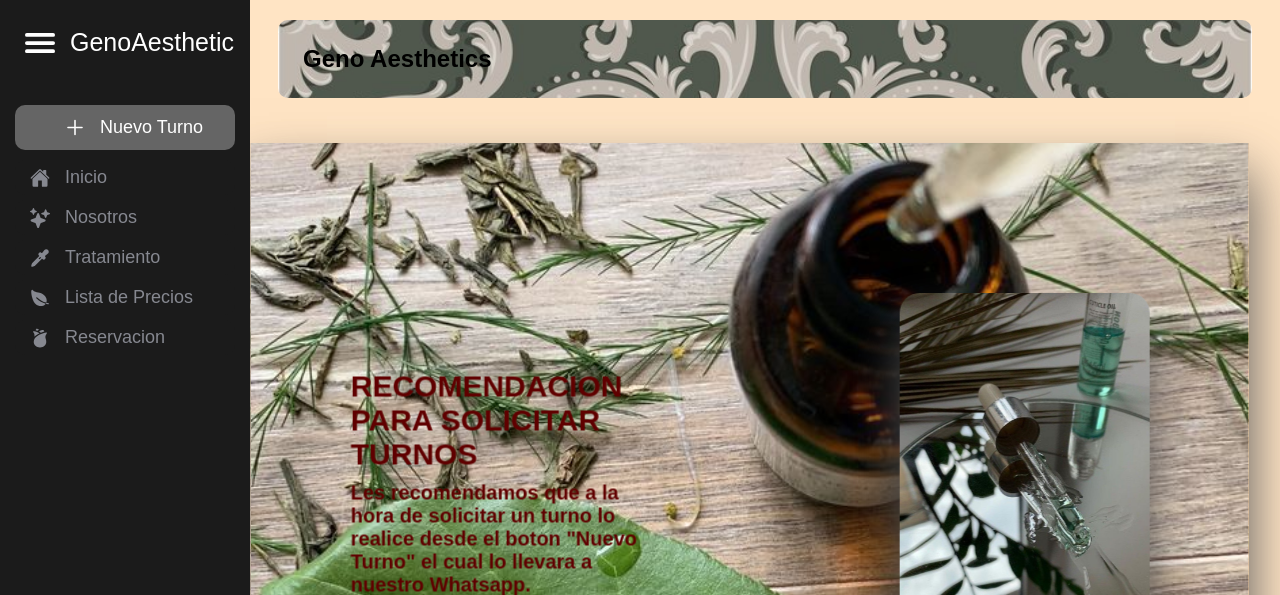
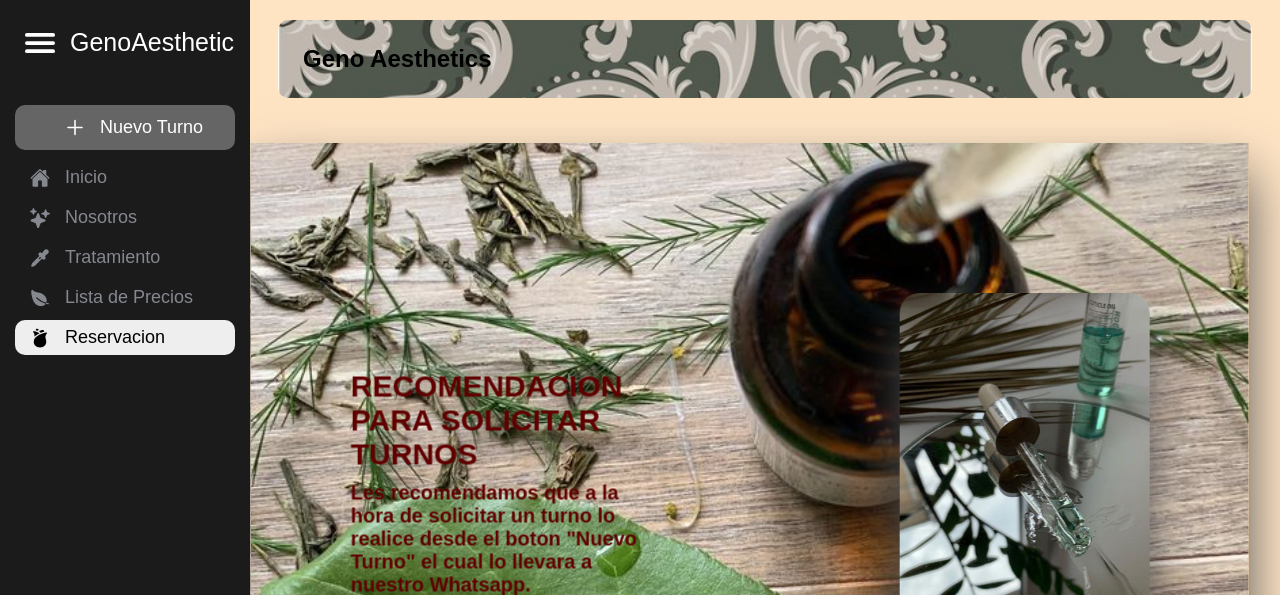
Before and after one commit to Pablo704/-Proyecto-Final, a plain HTML site: page html/reservacion.html in a window 1280 px wide. Shown: the top 595 px of the page. Drawn offline with nearby package versions, Linux system fonts and the light colour scheme.

Commit message:
modificacion lorem

```diff
--- a/html/reservacion.html
+++ b/html/reservacion.html
@@ -60,7 +60,7 @@
                         </a>
                     </li>
                     <li>
-                        <a id="Reservacion" href="reservacion.html">
+                        <a id="reservacion" href="reservacion.html">
                             <ion-icon name="rose"></ion-icon>
                             <span>Reservacion</span>
                         </a>
```
